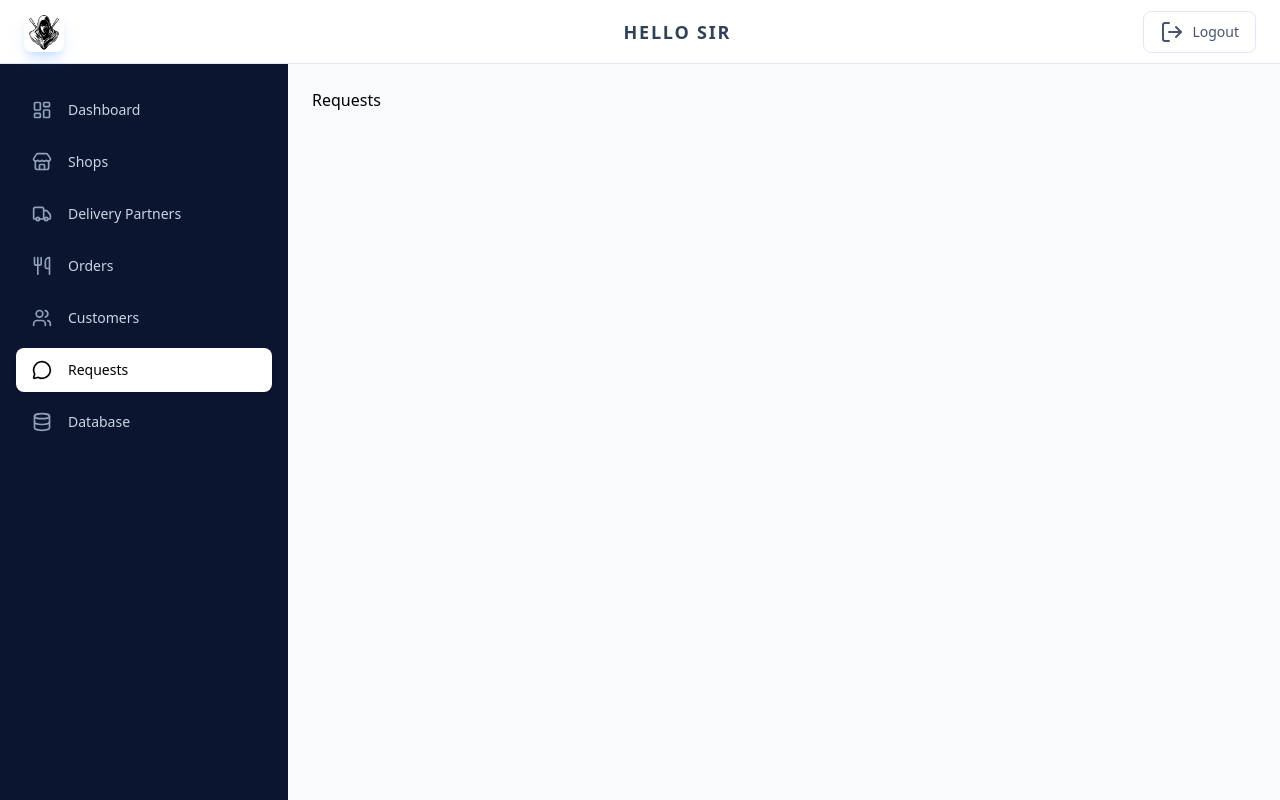
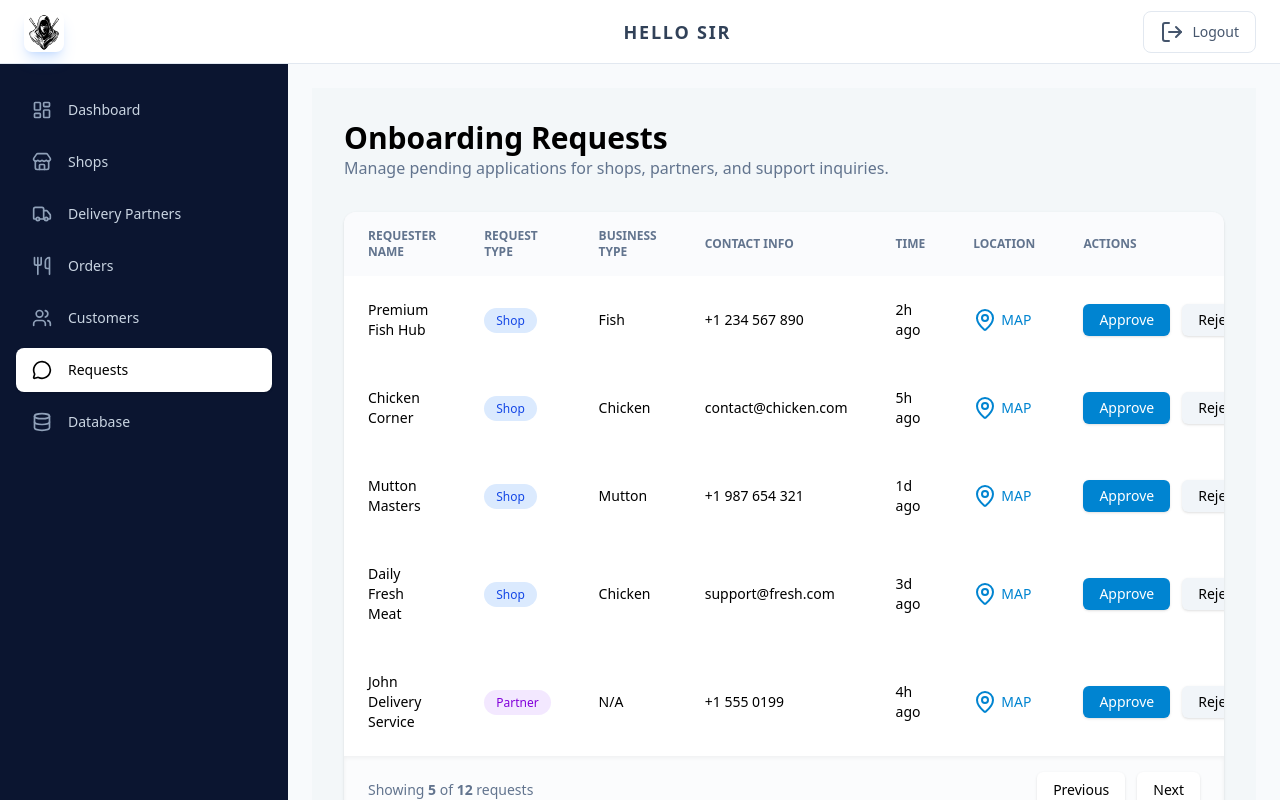
Before and after one commit to Dhanushkodiadhithan/AdminPanel, a Next.js app: page / in a window 1280 px wide. Both pictures are taken after a click on the button "Requests". Built offline with nearby package versions, Linux system fonts and the light colour scheme.

Commit message:
Request
Added Request page

```diff
--- a/src/Components/Requests.tsx
+++ b/src/Components/Requests.tsx
@@ -1,6 +1,199 @@
+"use client";
 
-export default function Requests() {
+import React from "react";
+import {
+  ColumnDef,
+  flexRender,
+  getCoreRowModel,
+  useReactTable,
+} from "@tanstack/react-table";
+import {MapPin } from "lucide-react";
+type Request = {
+  name: string;
+  type: string;
+  business: string;
+  contact: string;
+  time: string;
+  location: string;
+};
+
+const data: Request[] = [
+  {
+    name: "Premium Fish Hub",
+    type: "Shop",
+    business: "Fish",
+    contact: "+1 234 567 890",
+    time: "2h ago",
+    location: "MAP",
+  },
+  {
+    name: "Chicken Corner",
+    type: "Shop",
+    business: "Chicken",
+    contact: "contact@chicken.com",
+    time: "5h ago",
+    location: "MAP",
+  },
+  {
+    name: "Mutton Masters",
+    type: "Shop",
+    business: "Mutton",
+    contact: "+1 987 654 321",
+    time: "1d ago",
+    location: "MAP",
+  },
+  {
+    name: "Daily Fresh Meat",
+    type: "Shop",
+    business: "Chicken",
+    contact: "support@fresh.com",
+    time: "3d ago",
+    location: "MAP",
+  },
+  {
+    name: "John Delivery Service",
+    type: "Partner",
+    business: "N/A",
+    contact: "+1 555 0199",
+    time: "4h ago",
+    location: "MAP",
+  },
+];
+
+const columns: ColumnDef<Request>[] = [
+  {
+    accessorKey: "name",
+    header: "REQUESTER NAME",
+  },
+  {
+    accessorKey: "type",
+    header: "REQUEST TYPE",
+    cell: ({ getValue }) => {
+      const value = getValue<string>();
+      return (
+        <span
+          className={`px-3 py-1 text-xs rounded-full font-medium
+          ${
+            value === "Shop"
+              ? "bg-blue-100 text-blue-700"
+              : "bg-purple-100 text-purple-700"
+          }`}
+        >
+          {value}
+        </span>
+      );
+    },
+  },
+  {
+    accessorKey: "business",
+    header: "BUSINESS TYPE",
+  },
+  {
+    accessorKey: "contact",
+    header: "CONTACT INFO",
+  },
+  {
+    accessorKey: "time",
+    header: "TIME",
+  },
+  {
+    accessorKey: "location",
+    header: "LOCATION",
+    cell: () => (
+      <button className="text-sky-600 flex gap-1 items-center font-medium hover:underline cursor-pointer">
+       <MapPin/> <span>MAP</span>
+      </button>
+    ),
+  },
+  {
+    id: "actions",
+    header: "ACTIONS",
+    cell: () => (
+      <div className="flex gap-3 justify-end">
+        <button className="bg-sky-600 text-white px-4 py-1.5 rounded-md text-sm shadow hover:bg-sky-700">
+          Approve
+        </button>
+        <button className="bg-slate-100 px-4 py-1.5 rounded-md text-sm shadow hover:bg-slate-200">
+          Reject
+        </button>
+      </div>
+    ),
+  },
+];
+
+export default function Reviews() {
+  const table = useReactTable({
+    data,
+    columns,
+    getCoreRowModel: getCoreRowModel(),
+  });
+
   return (
-    <div>Requests</div>
-  )
+    <div className="bg-slate-100/60 min-h-screen p- flex flex-col gap-8 p-8">
+      {/* Title */}
+      <div className="mb-6">
+        <h1 className="text-3xl font-bold">Onboarding Requests</h1>
+        <p className="text-slate-500 mt-1">
+          Manage pending applications for shops, partners, and support
+          inquiries.
+        </p>
+      </div>
+
+      {/* Table Card */}
+      <div className="bg-white rounded-xl shadow-sm hover:shadow-md transition overflow-hidden">
+        <table className="w-full text-left cursor-pointer">
+          {/* Header */}
+          <thead className="bg-slate-50/70 text-slate-500 text-xs uppercase">
+            {table.getHeaderGroups().map((hg) => (
+              <tr key={hg.id}>
+                {hg.headers.map((header) => (
+                  <th key={header.id} className="px-6 py-4 font-semibold">
+                    {flexRender(
+                      header.column.columnDef.header,
+                      header.getContext()
+                    )}
+                  </th>
+                ))}
+              </tr>
+            ))}
+          </thead>
+
+          {/* Body */}
+          <tbody>
+            {table.getRowModel().rows.map((row) => (
+              <tr
+                key={row.id}
+                className="hover:bg-slate-50 hover:shadow-sm transition"
+              >
+                {row.getVisibleCells().map((cell) => (
+                  <td key={cell.id} className="px-6 py-6 text-sm">
+                    {flexRender(
+                      cell.column.columnDef.cell,
+                      cell.getContext()
+                    )}
+                  </td>
+                ))}
+              </tr>
+            ))}
+          </tbody>
+        </table>
+
+        {/* Footer */}
+        <div className="flex justify-between items-center px-6 py-4 bg-slate-50/50 shadow-inner">
+          <p className="text-sm text-slate-500">
+            Showing <b>5</b> of <b>12</b> requests
+          </p>
+
+          <div className="flex gap-3">
+            <button className="px-4 py-2 bg-white cursor-pointer shadow rounded-md text-sm">
+              Previous
+            </button>
+            <button className="px-4 py-2 bg-white shadow rounded-md  cursor-pointer text-sm">
+              Next
+            </button>
+          </div>
+        </div>
+      </div>
+    </div>
+  );
 }
```
